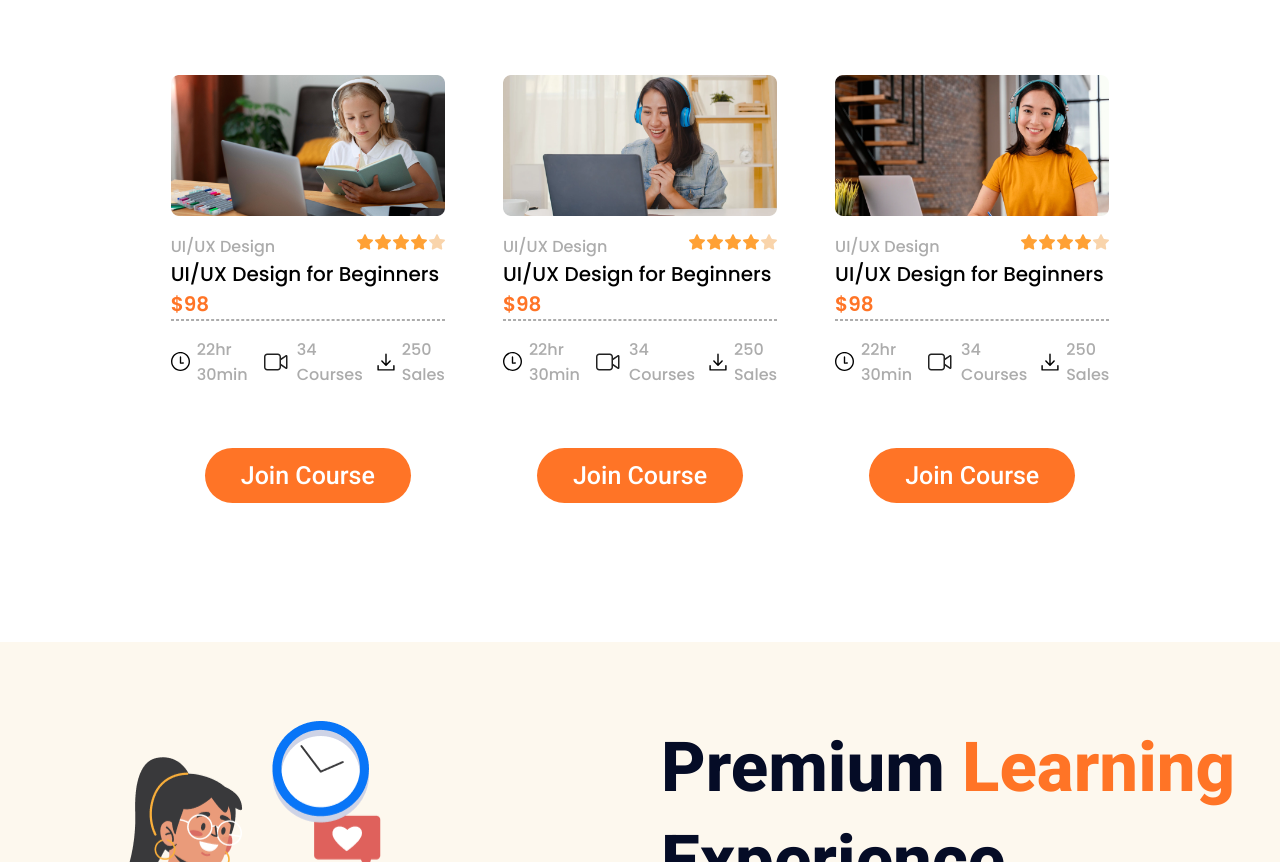
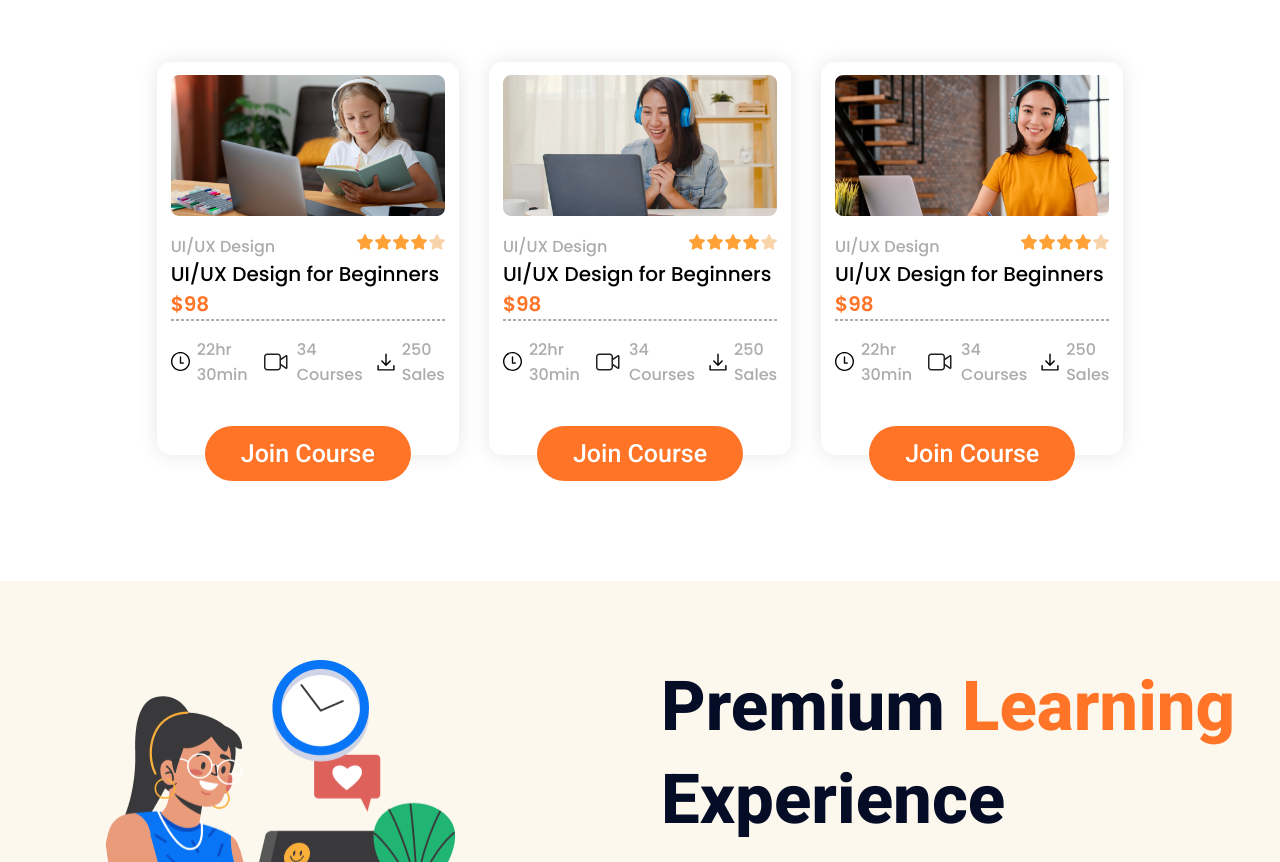
Before and after one commit to SnowYe749/Online-Education-site-figma, a plain HTML site: page index.html in a window 1280 px wide. Shown: the part 1422-2284 px from the top of the page. Drawn offline with Linux system fonts and the light colour scheme.

Commit message:
style: fixed track cards styling

```diff
--- a/style.css
+++ b/style.css
@@ -232,11 +232,8 @@
     width: 100%;
     max-width: 490px;
     padding: 13px 14px;
+    box-shadow: 0 0 20px 0 rgba(0, 0, 0, 0.1);
     border-radius: 14px;
-    transition: box-shadow 800ms;
-    &:hover {
-        box-shadow: 0 4px 5px black;
-    }
 }
 
 .img-track-card {
@@ -290,7 +287,6 @@ hr {
     display: flex;
     align-items: center;
     gap: 14px;
-    margin-bottom: 24px;
 }
 
 .time {
@@ -320,13 +316,12 @@ hr {
 
 .btn-track {
     position: relative;
-    top: 37px;
+    top: 39px;
     display: flex;
     justify-content: center;
     align-items: center;
     padding: 13px 36px;
-    margin: 0 auto 37px auto;
-    height: 55px;
+    margin: 0 auto;
     background-color: var(--text-orange);
     font-size: 25px;
     font-weight: 500;
```
